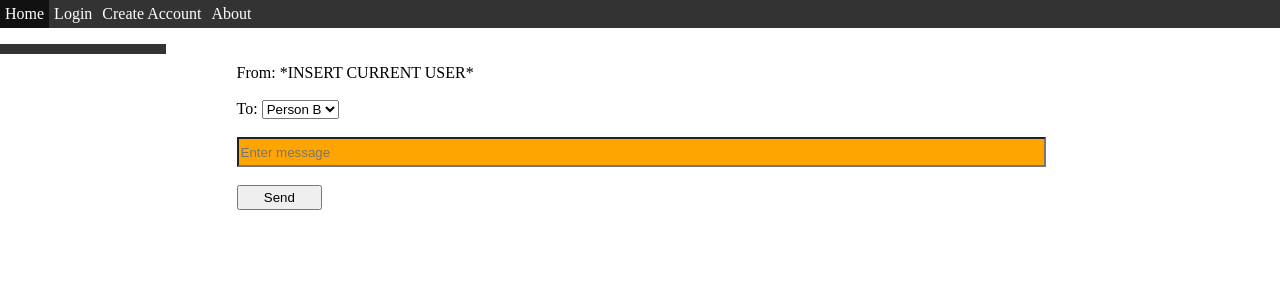
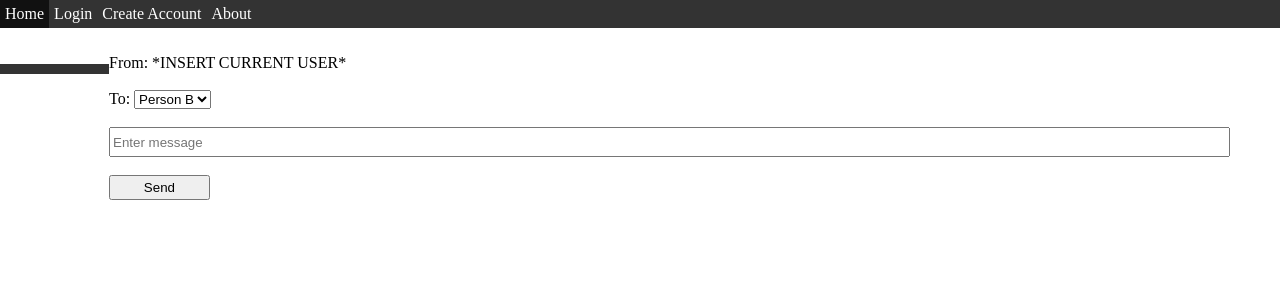
Before and after one commit to AL108/INFO2222-ASG, a Bottle app: page /msg_window in a window 1280 px wide. Shown: the top 300 px of the page. Run offline with Bottle, Linux system fonts and the light colour scheme; parts of the project's set-up code (start-up, migrations or seed data) failed here and were passed over.

Commit message:
taz-branch push 1

```diff
--- a/src/static/css/temp.css
+++ b/src/static/css/temp.css
@@ -60,17 +60,105 @@ html, body, {
     margin: auto;
 }
 
-.sidepanel {
-    background-color: #181818;
-    height: 100%;
-    width: 13%;
-    position: fixed;
+/* -----------------------------------------------------------------------------
+                                Message Window
+ -----------------------------------------------------------------------------*/
+
+.msgContainer {
+    padding-top: 10px;
+    padding-bottom: 10px;
+    padding-left: 50px;
+    padding-right: 50px;
+}
+
+/*  ------------------------------- Left Panel -------------------------------*/
+.leftMsgPanel {
+    height: 80%;
+    width: 18%;
     color: white;
     float: left;
-    padding-top: 20px;
-    stretch: True;
 }
 
+#newMsg {
+    width: 100%;
+    height: 5%;
+    margin: 5px;
+}
+
+.receivedMsgsPanel {
+    height: 100%;
+    width: 100%;
+    float: left;
+    border: 5px solid #181818;
+}
+
+.messageOption {
+    padding: 5px;
+    border-top: 2px solid #181818;
+    border-bottom: 2px solid #181818;
+    display: flex;
+    flex-direction: column;
+}
+
+.messageOption:focused {
+    background: #bde4ff;
+}
+
+.messageOption:hover {
+    background-color: #bde4ff;
+    cursor: pointer;
+}
+
+#messageTemplate {
+    /* display: none; */
+}
+
+.msg_from, .msg_subject, .msg_time {
+    font-family: Helvetica;
+    color: black;
+    padding-top: 2px;
+    padding-bottom: 2px;
+}
+
+/*  ------------------------------ Right Panel -------------------------------*/
+.rightMsgPanel {
+    border: 5px solid #181818;
+    height: 85%;
+    width: 75%;
+    float: right;
+}
+
+#msgInputContainer {
+    width: 90%;
+    padding: 50px;
+    display: block;
+}
+
+#msgTextField {
+    width: 100%;
+    height: 30px;
+    /* background-color: ORANGE; */
+}
+
+#msgSubmit {
+    width: 9%;
+    height: 25px;
+}
+
+.msgFont {
+    font-family: Helvetica;
+}
+
+
+#msgViewContainer {
+    width: 90%;
+    padding: 50px;
+    display: none;
+}
+
+/* -----------------------------------------------------------------------------
+                                General
+ -----------------------------------------------------------------------------*/
 .button {
     font: bold 13px Arial;
     text-decoration: none;
@@ -82,36 +170,3 @@ html, body, {
     vertical-align: middle;
     text-align: center;
 }
-
-.sidepanelProfiles {
-    /* border: 10px solid grey; */
-    color: white;
-    text-align: left;
-    /* padding: 1px; */
-    color: #818181;
-    display: block;
-}
-
-.msgcontainer {
-    float: right;
-    width: 87%;
-    top: 40%;
-}
-
-.msgInputContainer {
-    /* position: fixed;
-    bottom: 0; */
-    width: 90%;
-    padding: 20px;
-}
-
-#msgTextField {
-    width: 85%;
-    height: 30px;
-    background-color: ORANGE;
-}
-
-#msgSubmit {
-    width: 9%;
-    height: 25px;
-}
--- a/src/templates/login.html
+++ b/src/templates/login.html
@@ -1,7 +1,6 @@
 <head>
 <link rel="stylesheet" type="text/css" href="css/temp.css">
 <script src="js/script_head.js"></script>
-
 <title>Login</title>
 </head>
 
```
